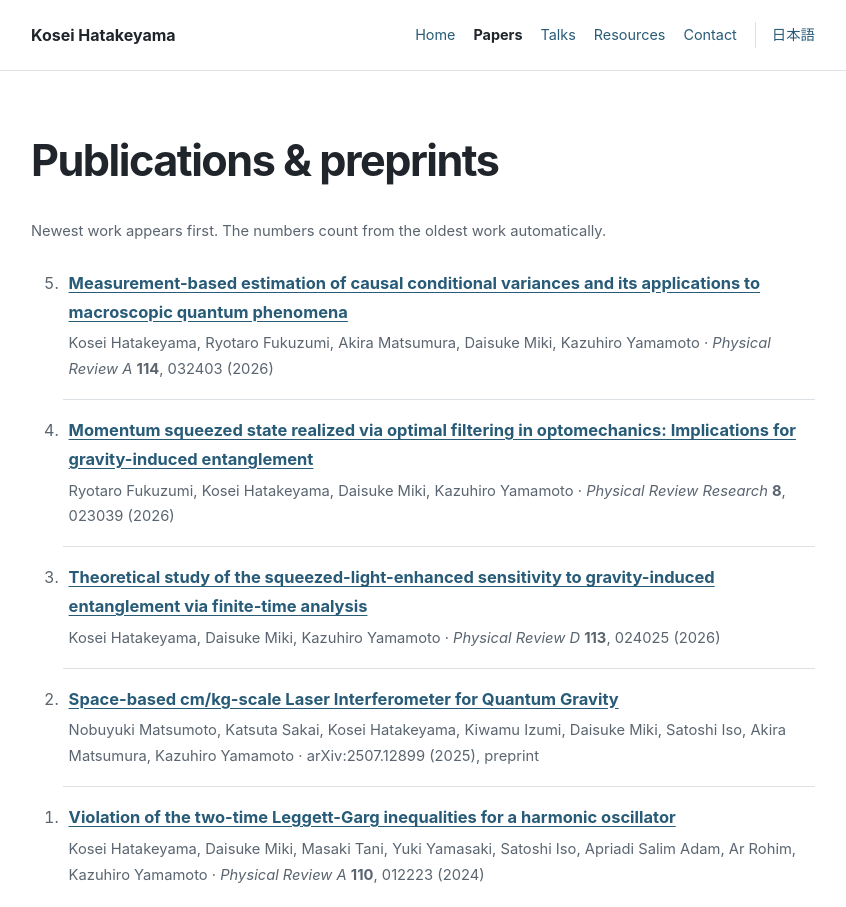
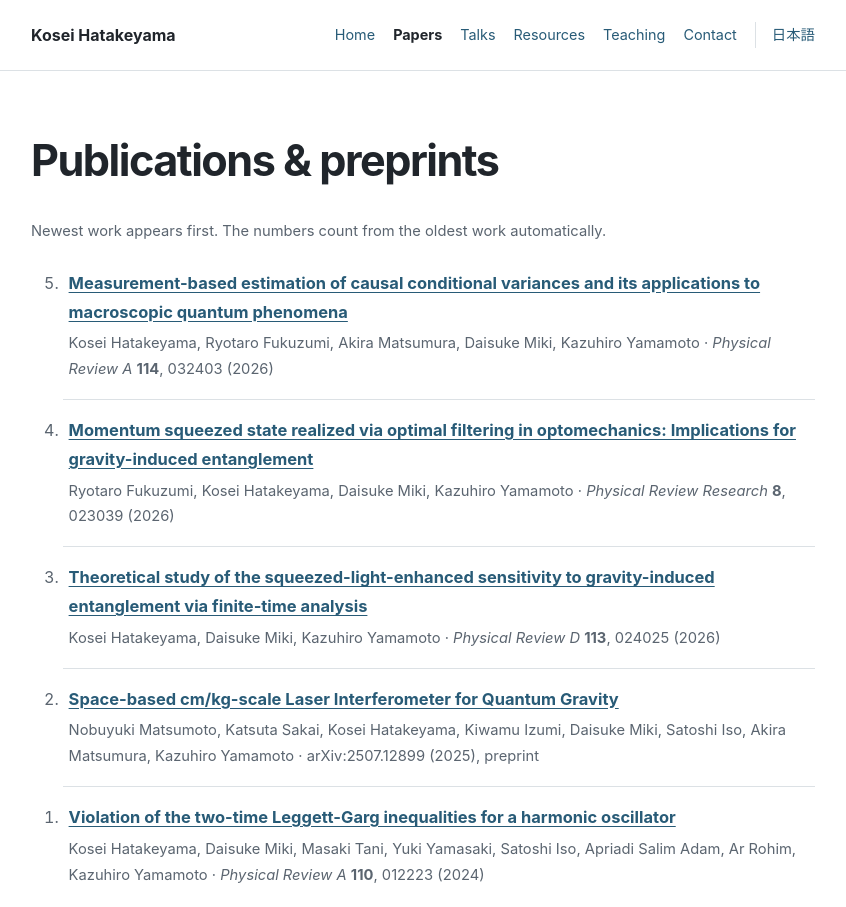
Before and after one commit to Kosei103/Kosei103.github.io, a plain HTML site: page en/publications/index.html in a window 1280 px wide. Shown: the top 907 px of the page, without its empty margins (217-1063 px from the left). Drawn offline with Linux system fonts and the light colour scheme.

Commit message:
Add teaching navigation to English publications

```diff
--- a/en/publications/index.html
+++ b/en/publications/index.html
@@ -12,7 +12,7 @@
 <link rel="stylesheet" href="../../style.css">
 </head>
 <body>
-<header class="top"><div class="wrap"><a class="brand" href="/en/">Kosei Hatakeyama</a><nav class="nav" aria-label="Main navigation"><a href="/en/">Home</a><a href="/en/publications/" aria-current="page">Papers</a><a href="/en/talks/">Talks</a><a href="/en/resources/">Resources</a><a href="/en/#contact">Contact</a><a class="lang" href="/publications/" lang="ja">日本語</a></nav></div></header>
+<header class="top"><div class="wrap"><a class="brand" href="/en/">Kosei Hatakeyama</a><nav class="nav" aria-label="Main navigation"><a href="/en/">Home</a><a href="/en/publications/" aria-current="page">Papers</a><a href="/en/talks/">Talks</a><a href="/en/resources/">Resources</a><a href="/en/teaching/">Teaching</a><a href="/en/#contact">Contact</a><a class="lang" href="/publications/" lang="ja">日本語</a></nav></div></header>
 <main class="wrap"><div class="page-head"><h1>Publications &amp; preprints</h1></div><section class="section subpage-content"><p class="detail page-note">Newest work appears first. The numbers count from the oldest work automatically.</p><ol class="list numbered" reversed>
 <li><h3><a href="https://doi.org/10.1103/wp55-8kx3">Measurement-based estimation of causal conditional variances and its applications to macroscopic quantum phenomena</a></h3><div class="detail">Kosei Hatakeyama, Ryotaro Fukuzumi, Akira Matsumura, Daisuke Miki, Kazuhiro Yamamoto · <i>Physical Review A</i> <b>114</b>, 032403 (2026)</div></li>
 <li><h3><a href="https://doi.org/10.1103/zrs2-sk28">Momentum squeezed state realized via optimal filtering in optomechanics: Implications for gravity-induced entanglement</a></h3><div class="detail">Ryotaro Fukuzumi, Kosei Hatakeyama, Daisuke Miki, Kazuhiro Yamamoto · <i>Physical Review Research</i> <b>8</b>, 023039 (2026)</div></li>
```
